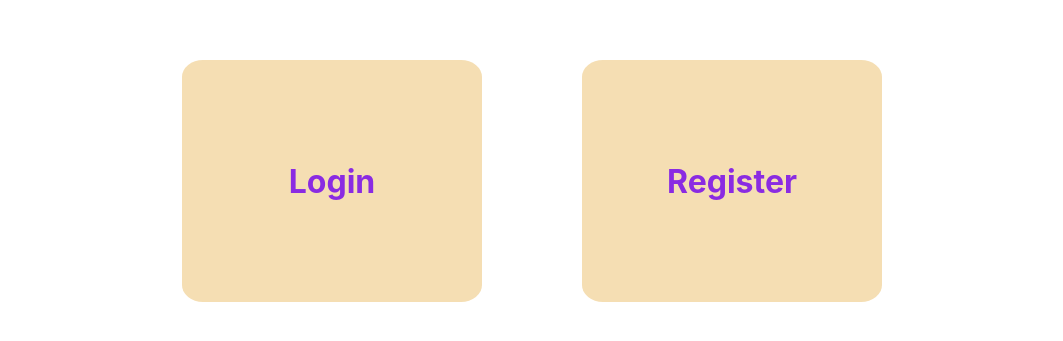
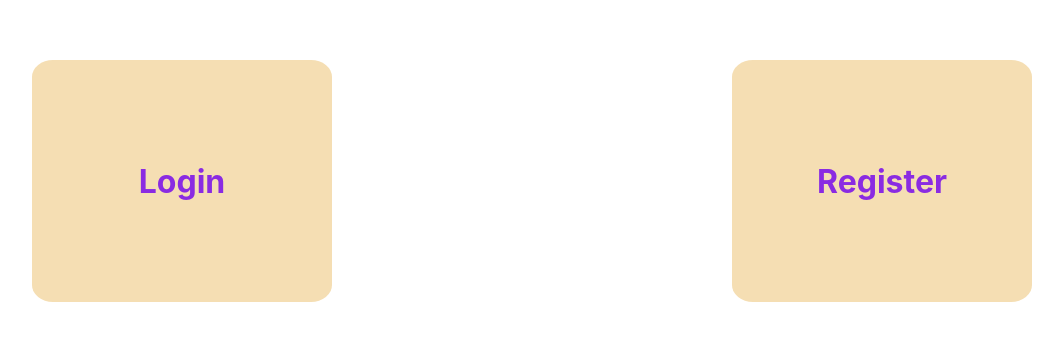
Before and after one commit to Art1us/trading_bot_front, a React (Create React App) app: page / in a window 1280 px wide. Shown: the part 219-560 px from the top of the page, without its empty margins (108-1171 px from the left). Built offline with nearby package versions, Linux system fonts and the light colour scheme.

Commit message:
change class name convention

```diff
--- a/src/Welcome/Welcome.css
+++ b/src/Welcome/Welcome.css
@@ -2,38 +2,32 @@
   box-sizing: border-box;
 }
 
-.welcome_wrapper {
+.welcome__container {
   width: 100%;
-
   display: flex;
   height: 100vh;
+  justify-content: space-between;
+  margin: 0 auto;
+  align-items: center;
+  max-width: 1000px;
 }
 
-.section {
+.welcome__button:hover {
+  background-color: black;
+  text-shadow: 2px 2px red;
+
+}
+
+.welcome__button {
+  width: 100%;
+  max-width: 700px;
   background-color: wheat;
   padding: 10vh 10vh;
   width: 300px;
   border-radius: 7%;
-
-}
-
-.section:hover {
-    background-color: black;
-    text-shadow: 2px 2px red;
-}
-
-
-
-.welcome__section {
-  justify-content: space-between;
-  display: flex;
-  align-items: center;
-  width: 100%;
-  margin: 0 auto;
-  max-width: 700px;
+  cursor: pointer;
 }
 
 .text {
   color: blueviolet;
-
 }
--- a/src/Welcome/Welcome.js
+++ b/src/Welcome/Welcome.js
@@ -3,18 +3,12 @@ import "./Welcome.css";
 
 function Welcome() {
   return (
-    <div className="welcome_wrapper">
-      <div className="welcome__section">
-        <div className="section">
-          <div className="login__text text">
-            <h1>Login</h1>
-          </div>
-        </div>
-        <div className="section">
-          <div className="register__text text">
-            <h1>Register</h1>
-          </div>
-        </div>
+    <div className="welcome__container">
+      <div className="welcome__button">
+        <h1 className="text">Login</h1>
+      </div>
+      <div className="welcome__button">
+        <h1 className="text">Register</h1>
       </div>
     </div>
   );
```
